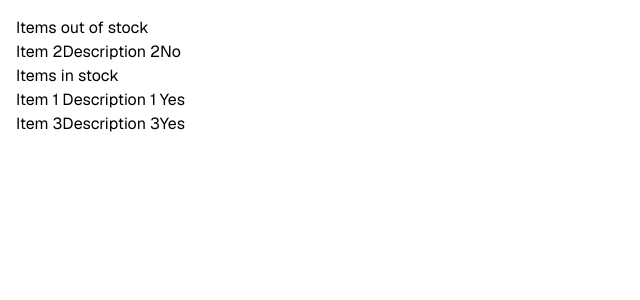
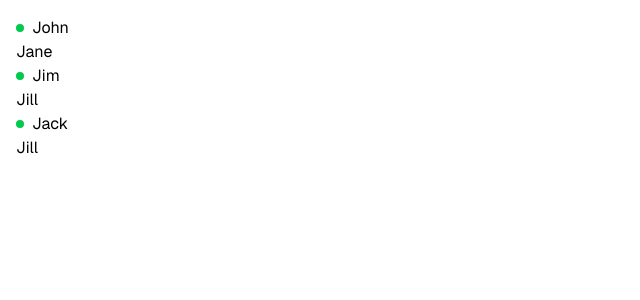
Before and after one commit to alekspanteli/learn-react-dev-next-js, a Next.js app: page / in a window 1280 px wide. Shown: the top 300 px of the page, without its empty margins (0-640 px from the left). Built offline with nearby package versions, Linux system fonts and the light colour scheme.

Commit message:
Refactor Home page to replace item display logic with a Friend component, enhancing user interaction and visual representation of online status.

```diff
--- a/app/page.tsx
+++ b/app/page.tsx
@@ -1,69 +1,39 @@
 "use client";
 
-const items = [
-  {
-    name: "Item 1",
-    description: "Description 1",
-    inStock: true,
-  },
-  {
-    name: "Item 2",
-    description: "Description 2",
-    inStock: false,
-  },
-  {
-    name: "Item 3",
-    description: "Description 3",
-    inStock: true,
-    id: 3,
-  },
-];
+type FriendProps = {
+  name: string;
+  isOnline: boolean;
+}
 
-// Intresting
+function Friend({name, isOnline}: FriendProps) {
+  let prefix;
 
-// When we write ArrayType[number] in TypeScript, it means:
-// "Give me the type of any element in this array."
+  if (isOnline) {
+    prefix = <div className="w-2 h-2 bg-green-500 rounded-full"></div>;
+  }
 
-type Item = (typeof items)[number];
-
-type TableProps = {
-  items: Item[];
-};
-
-function CardTable({ items }: TableProps) {
   return (
-    <table>
-      <tbody>
-        {items.map((item, index) => (
-          <tr key={index}>
-            <td>{item.name}</td>
-            <td>{item.description}</td>
-            <td>{item.inStock ? "Yes" : "No"}</td>
-          </tr>
-        ))}
-      </tbody>
-    </table>
+    <ul>
+      <li className="flex items-center gap-2">
+        {prefix}
+        {name}
+      </li>
+    </ul>
   );
 }
 
+
 export default function Home() {
-  const itemsInStock = items.filter((item) => item.inStock);
-  const itemsOutOfStock = items.filter((item) => !item.inStock);
+
 
   return (
     <>
-      <h1>Items out of stock</h1>
-      {items.length > 0 ? (
-        <CardTable items={itemsOutOfStock} />
-      ) : (
-        <p>No items out of stock</p>
-      )}
-      <h1>Items in stock</h1>
-      {items.length > 0 ? (
-        <CardTable items={itemsInStock} />
-      ) : (
-        <p>No items in stock</p>
-      )}
+     <Friend name="John" isOnline={true} />
+     <Friend name="Jane" isOnline={false} />
+     <Friend name="Jim" isOnline={true} />
+     <Friend name="Jill" isOnline={false} />
+     <Friend name="Jack" isOnline={true} />
+     <Friend name="Jill" isOnline={false} />
     </>
   );
 }
```
